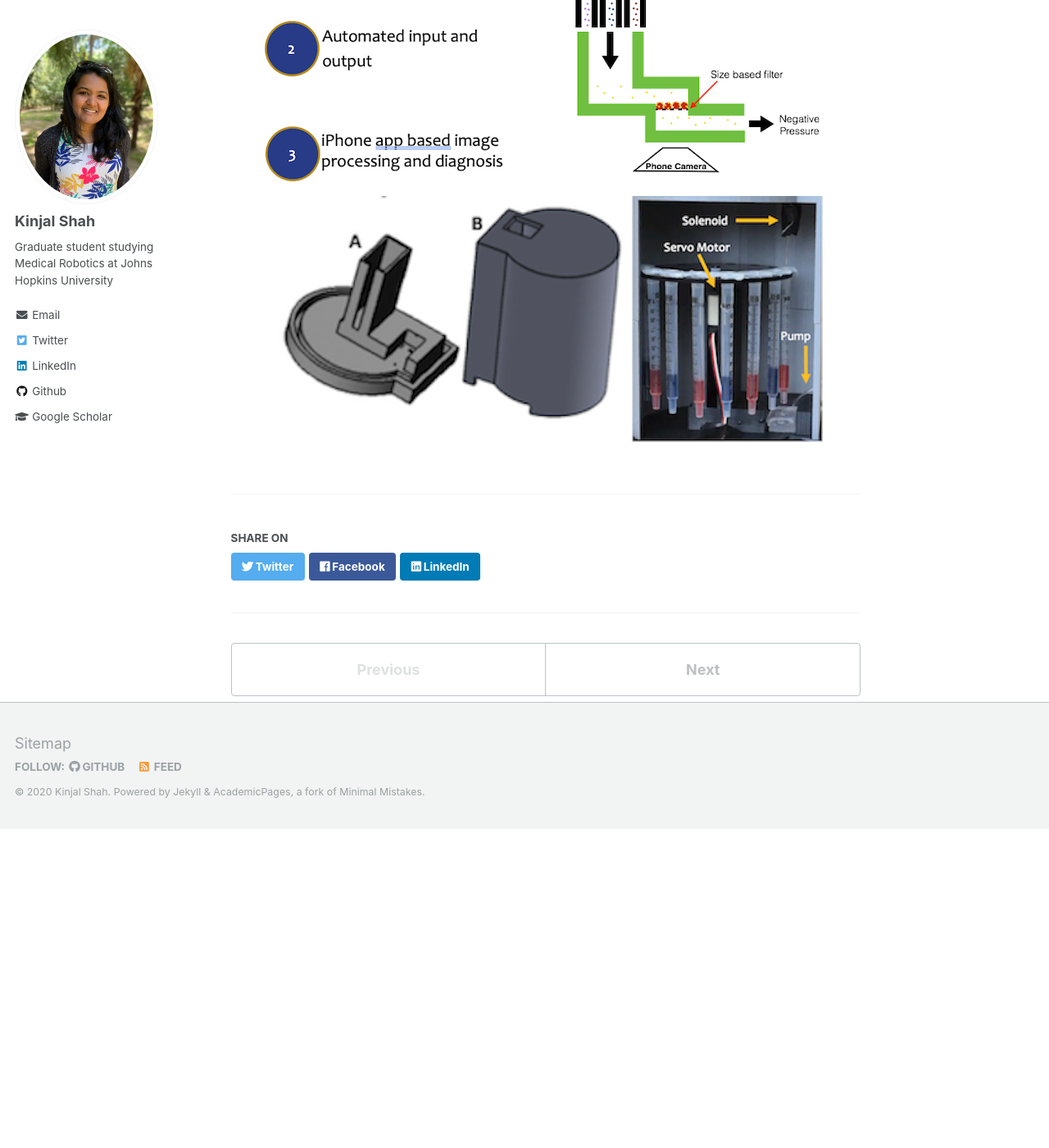
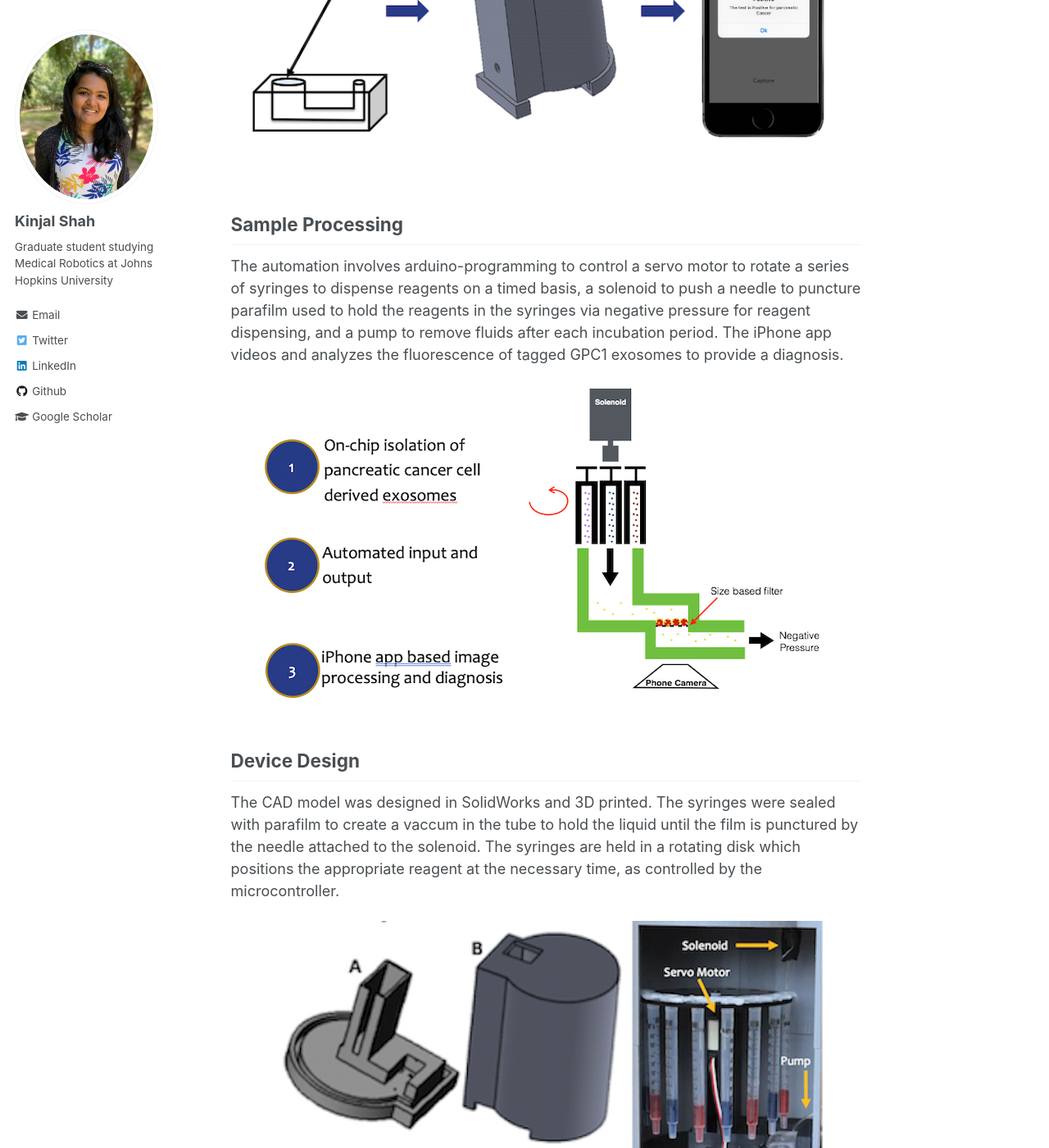
Before and after one commit to kinjmshah/kinjmshah.github.io, a Jekyll site: the page built from _portfolio/UPennSeniorDesign.md, in a window 1280 px wide and 1400 px high, scrolled down 1337 px. Shown: the whole window at 82% size. Built offline with Jekyll 4.4.1, drawn with Linux system fonts in a browser that asks for light colours; before the commit the page ends 2348 px from its top, so only the background shows below that; some of the changed text lies outside the part shown.

Commit message:
Update UPennSeniorDesign.md

```diff
--- a/_portfolio/UPennSeniorDesign.md
+++ b/_portfolio/UPennSeniorDesign.md
@@ -9,16 +9,26 @@ Detected pancreatic cancer cell derived exosomes from human serum at concentrati
 #### 1st Honorable Mention - School of Engineering and Applied Science Senior Design Competition
 [Senior Design Competition Presentation Video](https://www.youtube.com/watch?v=NbAuyVjuLLE&t=1s)
 
-
+## Motivation
+Point of care diagnostics still require significant manual pre-processing with expensive, non-portable equipment. To make point of care diagnostics a reality, complete sample processing needs to take place on-chip at the patient bedside.
 <div align="center">
   <img src='/images/seniorDesign/goals.png'>
 </div>
+
+## Workflow
+The device brings diagnosis to the point of care: a physician injects a patient blood sample into our PDMS chip (which uses a size-based filter as a centrifuge substitute), and the sample is automatically processed to generate a diagnosis.
 <div align="center">
   <img src='/images/seniorDesign/workflow.png'>
 </div>
+
+## Sample Processing
+The automation involves arduino-programming to control a servo motor to rotate a series of syringes to dispense reagents on a timed basis, a solenoid to push a needle to puncture parafilm used to hold the reagents in the syringes via negative pressure for reagent dispensing, and a pump to remove fluids after each incubation period. The iPhone app videos and analyzes the fluorescence of tagged GPC1 exosomes to provide a diagnosis.
 <div align="center">
   <img src='/images/seniorDesign/process.png'>
 </div>
+
+## Device Design
+The CAD model was designed in SolidWorks and 3D printed. The syringes were sealed with parafilm to create a vaccum in the tube to hold the liquid until the film is punctured by the needle attached to the solenoid. The syringes are held in a rotating disk which positions the appropriate reagent at the necessary time, as controlled by the microcontroller.
 <div align="center">
   <img src='/images/seniorDesign/cadModel.png'>   <img src='/images/seniorDesign/inside.png'>
 </div>
```
